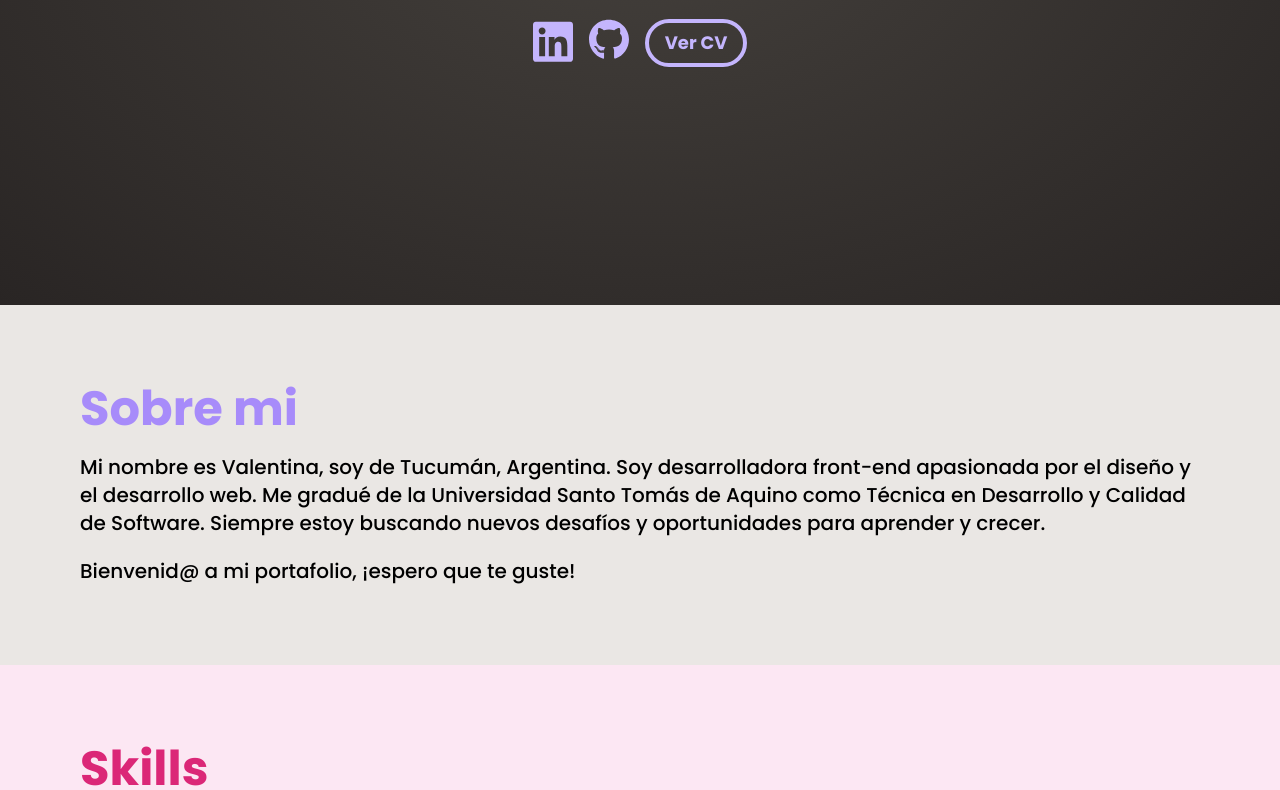
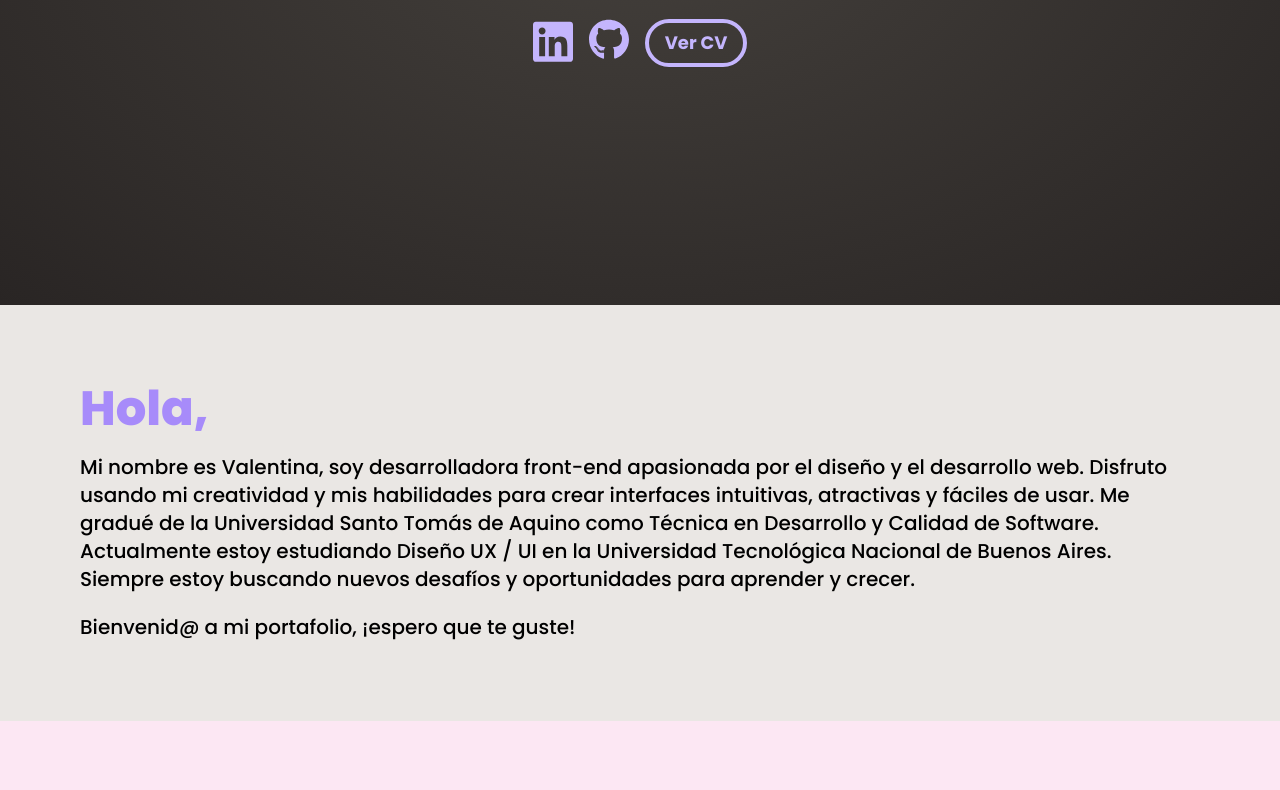
Before and after one commit to valeamayola/my-portfolio, a Next.js app: page / in a window 1280 px wide. Shown: the part 495-1285 px from the top of the page. Built offline with nearby package versions, Linux system fonts and the light colour scheme.

Commit message:
Update About.tsx

```diff
--- a/src/app/components/About.tsx
+++ b/src/app/components/About.tsx
@@ -1,11 +1,12 @@
 export default function About() {
     return (
         <section id="about" className="bg-[#EAE7E4] p-10 md:p-20 items-start">
-            <h1 className="text-3xl md:text-5xl font-bold text-violet-400">Sobre mi</h1>
+            <h1 className="text-4xl md:text-5xl font-extrabold text-violet-400">Hola,</h1>
             <p className="font-medium text-lg md:text-xl mt-5">
-                Mi nombre es Valentina, soy de Tucumán, Argentina.
-                Soy desarrolladora front-end apasionada por el diseño y el desarrollo web.
+                Mi nombre es Valentina, soy desarrolladora front-end apasionada por el diseño y el desarrollo web.
+                Disfruto usando mi creatividad y mis habilidades para crear interfaces intuitivas, atractivas y fáciles de usar.
                 Me gradué de la Universidad Santo Tomás de Aquino como Técnica en Desarrollo y Calidad de Software.
+                Actualmente estoy estudiando Diseño UX / UI en la Universidad Tecnológica Nacional de Buenos Aires.
                 Siempre estoy buscando nuevos desafíos y oportunidades para aprender y crecer.
             </p>
             <p className="font-medium text-lg md:text-xl mt-5">
```
